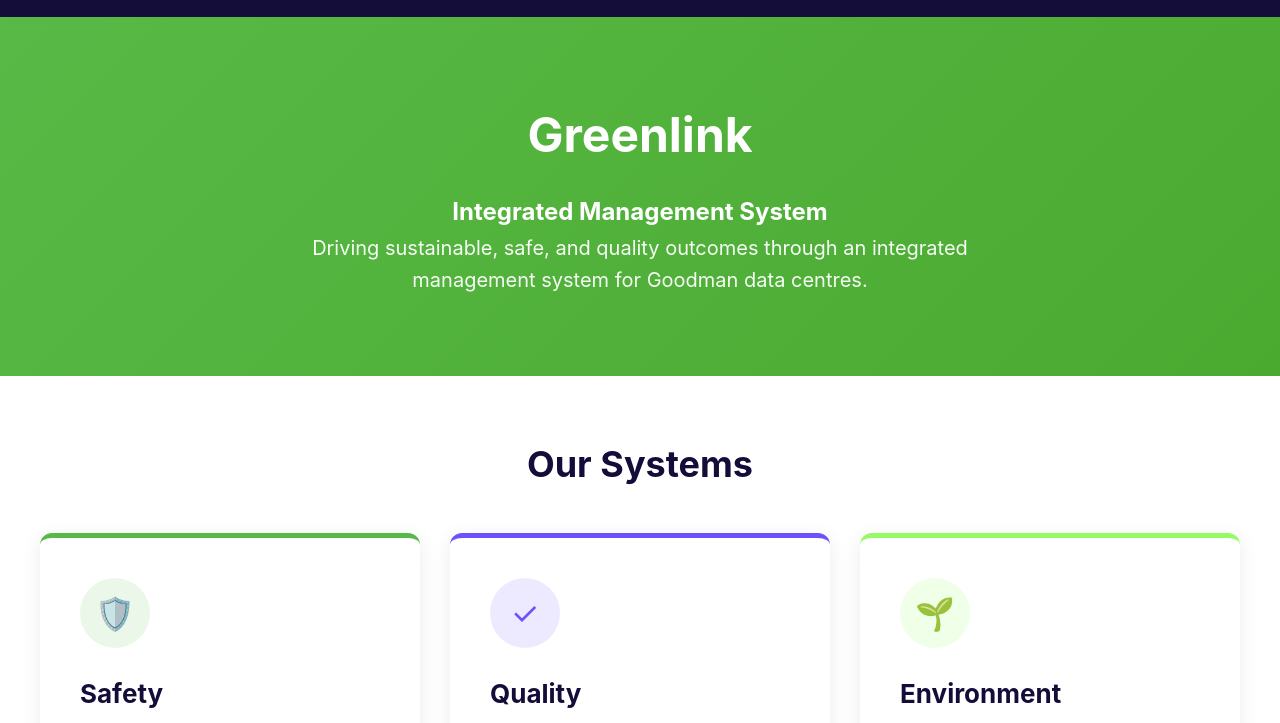
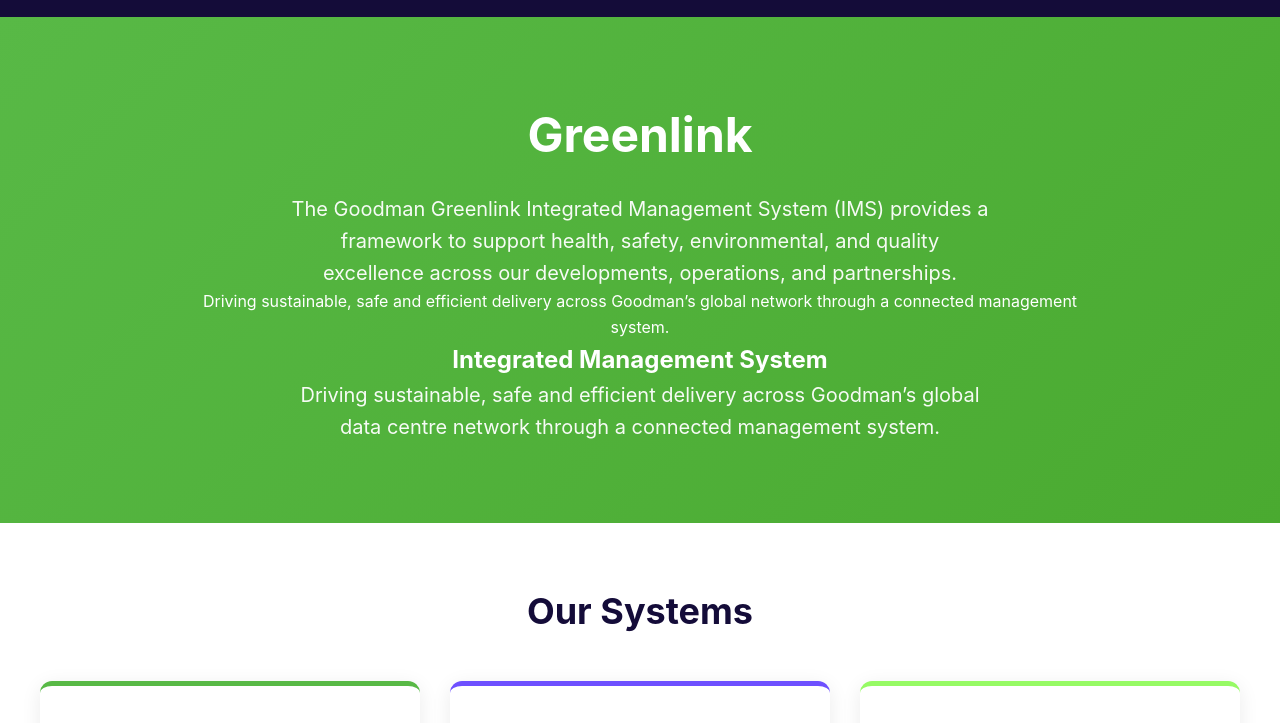
Before and after one commit to benkirkbride/goodman-greenlink-ims, a plain HTML site: page index.html in a window 1280 px wide. Shown: the part 73-796 px from the top of the page. Drawn offline with Linux system fonts and the light colour scheme.

Commit message:
Update index.html

```diff
--- a/index.html
+++ b/index.html
@@ -371,8 +371,10 @@
   <section class="hero" id="home">
     <div class="hero-content">
       <h1>Greenlink</h1>
+      <p>The Goodman Greenlink Integrated Management System (IMS) provides a framework to support health, safety, environmental, and quality excellence across our developments, operations, and partnerships.</p>
+      Driving sustainable, safe and efficient delivery across Goodman’s global network through a connected management system.
       <h2>Integrated Management System</h2>
-      <p>Driving sustainable, safe, and quality outcomes through an integrated management system for Goodman data centres.</p>
+      <p>Driving sustainable, safe and efficient delivery across Goodman’s global data centre network through a connected management system.</p>
     </div>
   </section>
 
```
